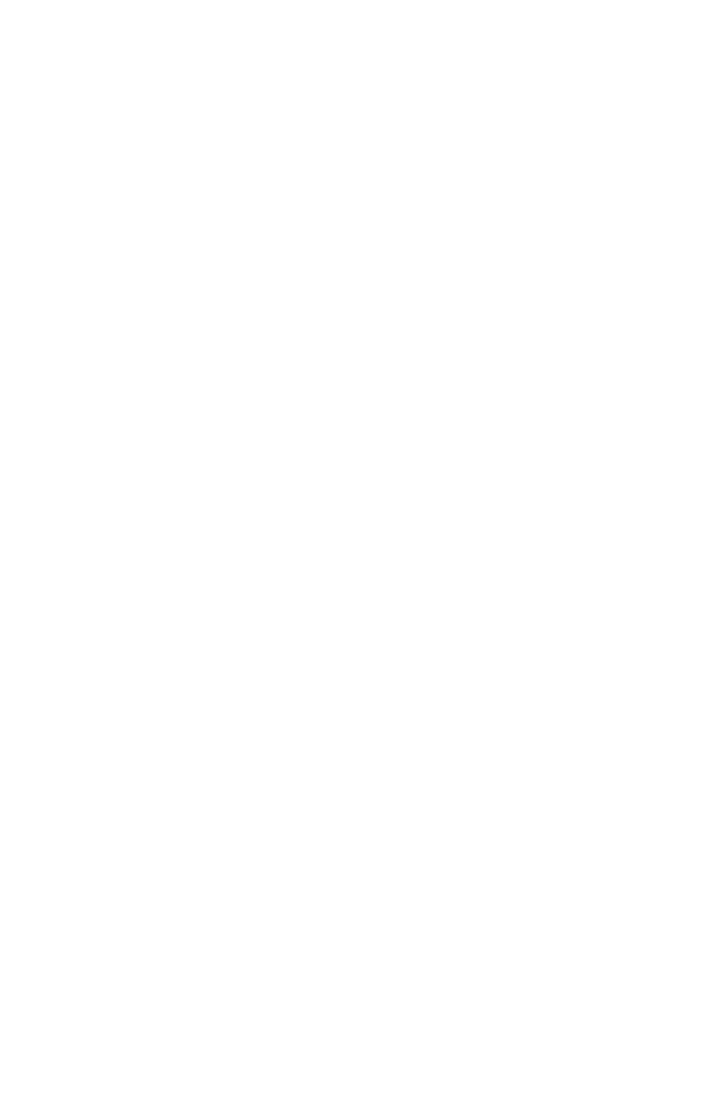
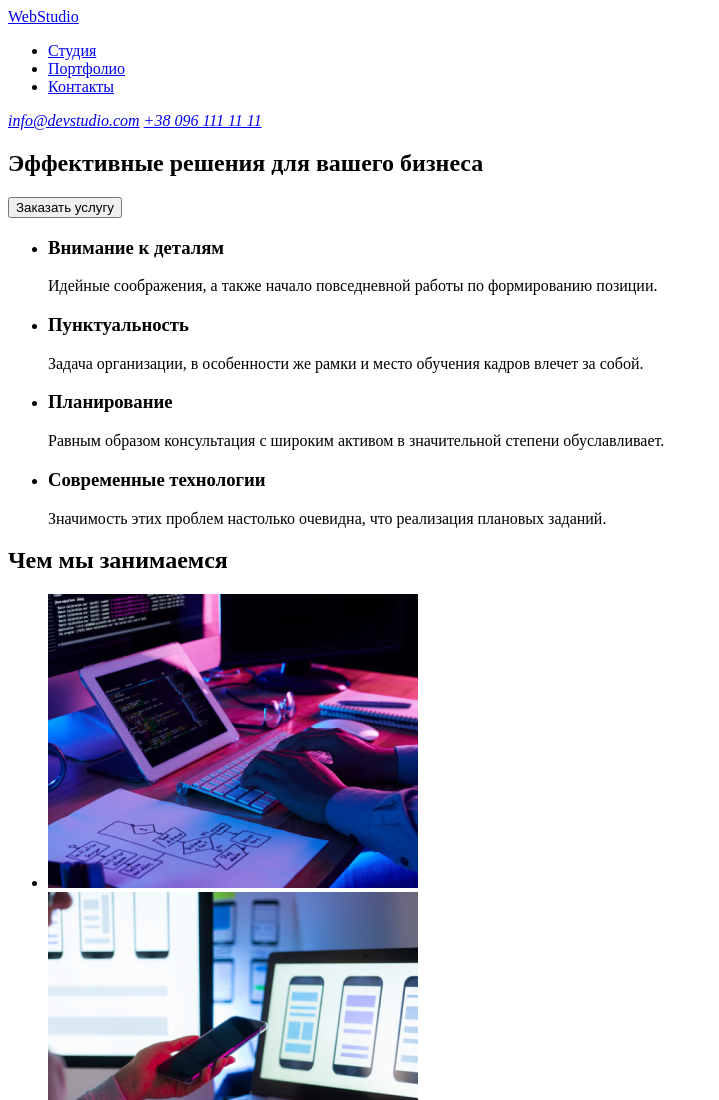
Before and after one commit to alinashveida/goit-markup-hw-01, a plain HTML site: page index.html in a window 1280 px wide. Shown: the top 1100 px of the page, without its empty margins (0-719 px from the left). Before the commit the page ends 800 px from the top, so only its background shows below. Drawn offline with Linux system fonts and the light colour scheme.

Commit message:
header+main

```diff
--- a/index.html
+++ b/index.html
@@ -6,6 +6,100 @@
     <title>Webstudio</title>
 </head>
 <body>
+    <!--header-->
+    <header>
+        <!--Навигация-->
+        <nav>
+        <a href="#">WebStudio</a>
+        <ul>
+            <li>
+                <a href="#">Студия</a>
+            </li>
+            <li>
+                <a href="#">Портфолио</a>
+            </li>
+            <li>
+                <a href="#">Контакты</a>
+            </li>
+        </ul>
+        </nav>
+        <!--Адресс-->
+        <address>
+            <a href="mailto:info@devstudio.com">info@devstudio.com</a>
+            <a href="tell:+380961111111">+38 096 111 11 11</a>
+        </address>
+     </header>
+    <main>
+        <!--Герой-->
+        <section>
+            <h1>Эффективные решения для вашего бизнеса</h1>
+            <button type="button">Заказать услугу</button>
+        </section>
+        <!--Секция 2 Преимущества-->
+        <section>
+            <h2 hidden>Преимущества</h2>
+      <ul>
+          <li>
+              <h3>Внимание к деталям</h3>
+              <p>Идейные соображения, а также начало повседневной работы по формированию позиции.</p>
+          </li>
+          <li>
+              <h3>Пунктуальность</h3>
+              <p>Задача организации, в особенности же рамки и место обучения кадров влечет за собой.</p>
+          </li>
+          <li>
+              <h3>Планирование</h3>
+              <p>Равным образом консультация с широким активом в значительной степени обуславливает.</p>
+          </li>
+          <li>
+              <h3>Современные технологии</h3>
+              <p>Значимость этих проблем настолько очевидна, что реализация плановых заданий.</p>
+          </li>
+      </ul>
+        </section>
+        <!--секция Чем мы занимаемся-->
+        <section>
+            <h2>Чем мы занимаемся</h2>
+            <ul>
+                <li>
+                    <img src="/imagens/main/img.jpg" alt="печатает на клавиатуре" width="370" height="294">
+                </li>
+                <li>
+                    <img src="/imagens/main/img2.jpg" alt="смартфон в руке" width="370" height="294" >
+                </li>
+                <li>
+                    <img src="/imagens/main/img3.jpg" alt="работает на планшете" width="370" height="294">
+                </li>
+            </ul>
+        </section>
+        <!--Сотрудники-->
+        <section>
+           <h2>Наша команда</h2>
+           <ul>
+               <li>
+                   <img src="/imagens/workers/img.jpg" alt="Игорь Демьяненко"width="260" height="270">
+                   <h3>Игорь Демьяненко</h3>
+                   <p lang="en">Product Designer</p>
+               </li>
+               <li>
+                   <img src="/imagens/workers/img (1).jpg" alt="Ольга Репина"width="260" height="270">
+                   <h3>Ольга Репина</h3>
+                   <p lang="en">Frontend Develope</p>
+               </li>
+               <li>
+                   <img src="/imagens/workers/img (2).jpg" alt="Николай Тарасов"width="260" height="270">
+                   <h3>Николай Тарасов</h3>
+                   <p lang="en">Marketing</p>
+               </li>
+               <li>
+                   <img src="/imagens/workers/img-4.jpg" alt="Михаил Ермаков"width="260" height="270">
+                   <h3>Михаил Ермаков</h3>
+                   <p lang="en">UI Designer</p>
+               </li>
+           </ul>
+        </section>
 
+    </main>
+    <footer></footer>
 </body>
 </html>
```
Also changed, not shown: imagens/main/img.jpg (added), imagens/main/img2.jpg (added), imagens/main/img3.jpg (added), imagens/workers/img (1).jpg (added), imagens/workers/img (2).jpg (added), imagens/workers/img-4.jpg (added), imagens/workers/img.jpg (added).
